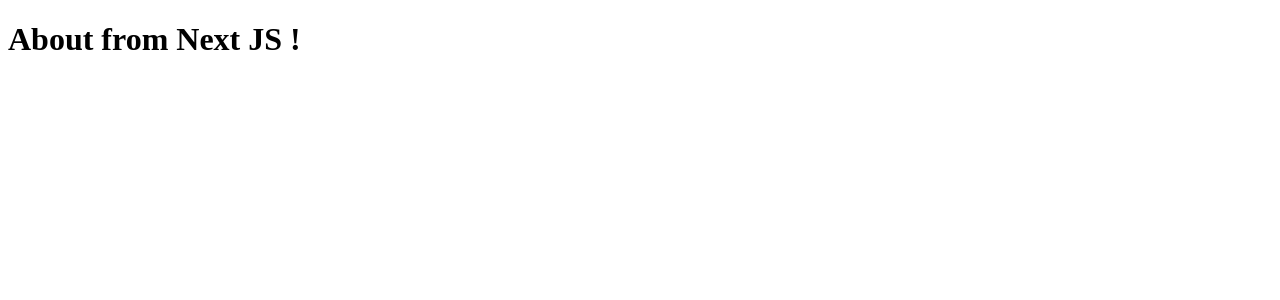
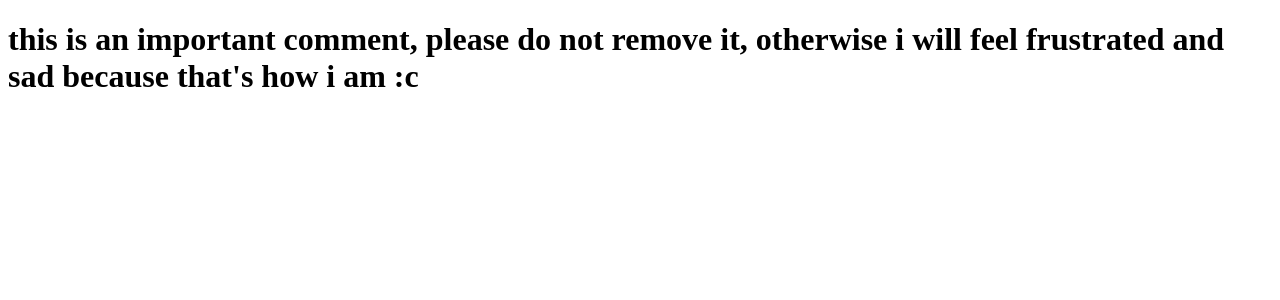
Before and after one commit to cbvictorio/platzi-nextjs, a Next.js app: page /about in a window 1280 px wide. Shown: the top 300 px of the page. Built offline with nearby package versions, Linux system fonts and the light colour scheme.

Commit message:
added some text to check if husky is working

```diff
--- a/pages/about.tsx
+++ b/pages/about.tsx
@@ -3,7 +3,10 @@ import { FC } from 'react'
 const About: FC = () => {
     return (
         <div>
-            <h1> {`About from Next JS !`}</h1>
+            <h1>
+                this is an important comment, please do not remove it, otherwise i will feel
+                frustrated and sad because that's how i am :c
+            </h1>
         </div>
     )
 }
```
